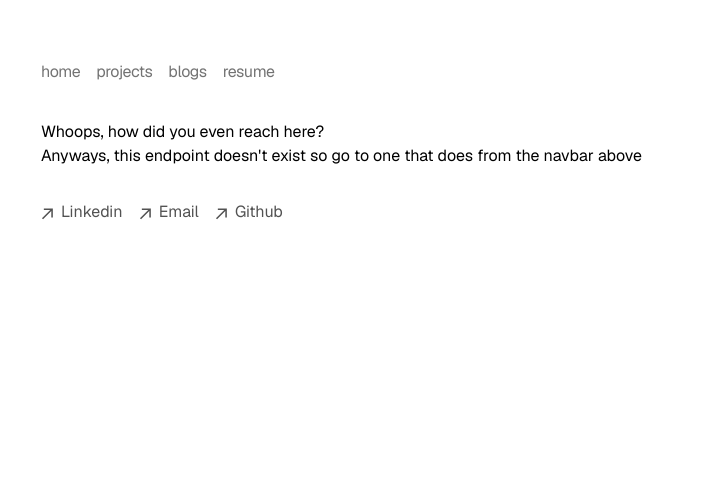
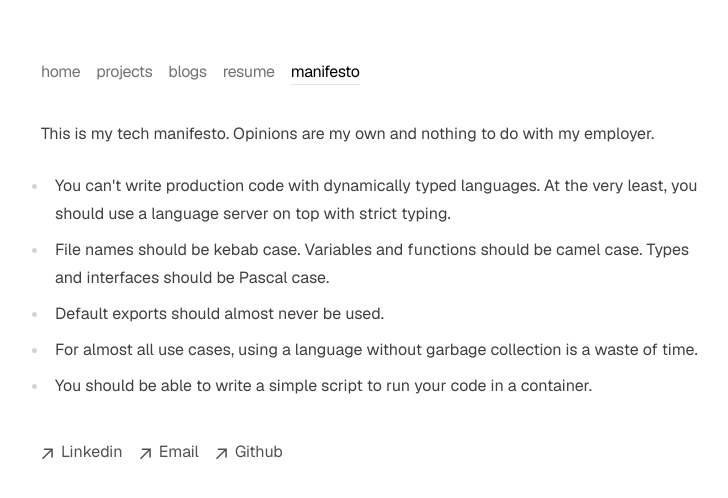
Before and after one commit to woaitsAryan/portfolio-website, a Next.js app: page /manifesto in a window 1280 px wide. Before the commit this address had no page. Shown: the top 498 px of the page, without its empty margins (263-991 px from the left). Built offline with nearby package versions, Linux system fonts and the light colour scheme.

Commit message:
chore: thingies

```diff
--- /dev/null
+++ b/app/manifesto/page.tsx
@@ -0,0 +1,20 @@
+export const Manifesto = () => {
+	return (
+		<section>
+			<div className="prose prose-neutral dark:prose-invert">
+				<p>This is my tech manifesto. Opinions are my own and nothing to do with my employer.</p>
+			</div>
+			<ul className="prose prose-neutral dark:prose-invert list-disc space-y-2 mt-6 mb-2 ml-2">
+				<li>
+					You can't write production code with dynamically typed languages. At the very least, you should use a language server on top with strict typing.
+				</li>
+				<li>File names should be kebab case. Variables and functions should be camel case. Types and interfaces should be Pascal case.</li>
+				<li>Default exports should almost never be used.</li>
+				<li>For almost all use cases, using a language without garbage collection is a waste of time.</li>
+				<li>You should be able to write a simple script to run your code in a container.</li>
+			</ul>
+		</section>
+	);
+};
+
+export default Manifesto;
--- a/app/section/navbar.tsx
+++ b/app/section/navbar.tsx
@@ -16,6 +16,9 @@ const navItems = {
 	},
 	"resume.pdf": {
 		name: "resume",
+	},
+	"/manifesto": {
+		name: "manifesto",
 	},
 };
 
```
Also changed, not shown: 1 other file (tests, documents, lock files or other folders).
